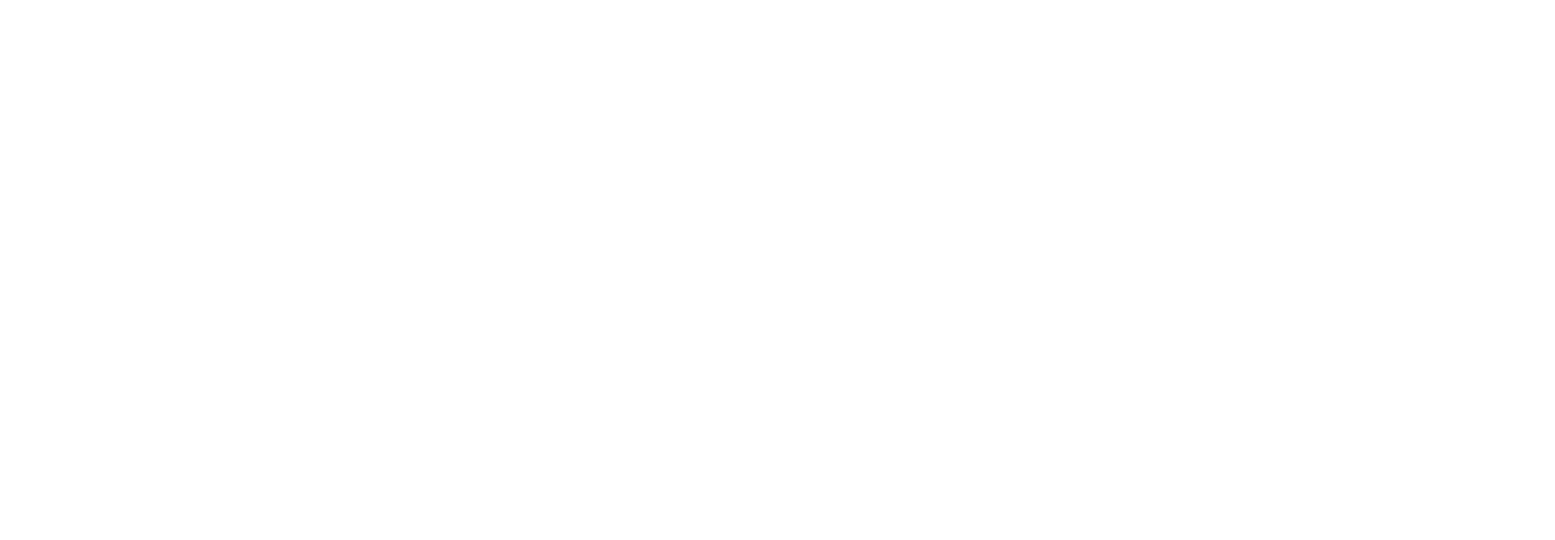
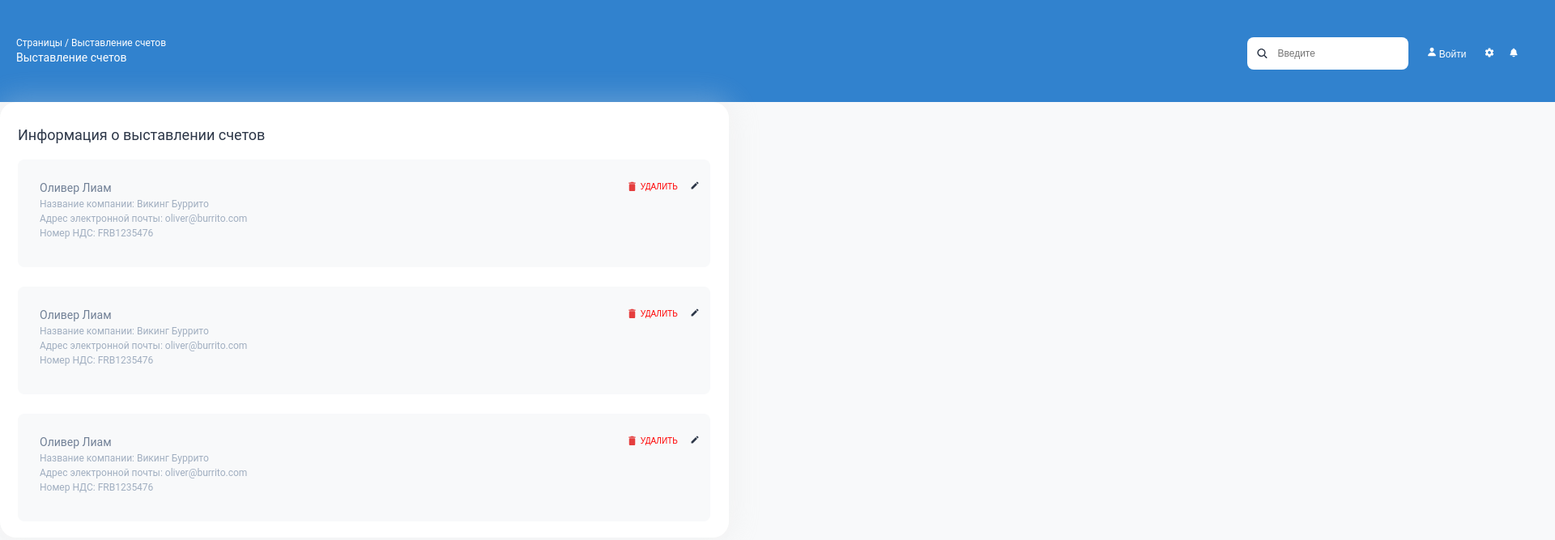
Before and after one commit to HarinovIvan/Bank-Apps, a plain HTML site: page index.html in a window 1280 px wide. Shown: the whole page at 81% size, 1920 px wide, since content can reach past the window. Drawn offline with Linux system fonts and the light colour scheme; a web font is replaced by a local one.

Commit message:
добавила header и информацию о выставлении счетов

```diff
--- a/index.html
+++ b/index.html
@@ -5,9 +5,83 @@
     <meta name="viewport" content="width=device-width, initial-scale=1.0">
     <link rel="stylesheet" href="./styles/normalize.css">
     <link rel="stylesheet" href="./styles/style.css">
+    <link rel="stylesheet" href="./styles/styles_header.css">
+    <link rel="stylesheet" href="./styles/styles_main.css">
     <title>Bank Apps</title>
 </head>
 <body>
-
+    <header>
+        <nav class="header">
+            <div class="billing">
+            <p class="p-bil">Страницы  /  Выставление счетов</p>
+            <h1 class="title-1">Выставление счетов</h1>
+            </div>
+            <div>
+                <ul class="buttonh">
+                    <li><form class="search" action="" method="post">
+                        <button type="submit"><img src="./icons/Addon.svg" alt="лупа"></button>
+                        <label for="comment"></label>
+                        <input type="text" id="username" name="username" placeholder="Введите">
+                    </form></li>
+                    <li> <button class="вход"> <a href="#"> <img class="iconsh" src="./icons/default/IONIcon/P/person/default.svg" alt="человечек"> Войти </a> </button> </li> <!-- button Войти-->
+                    <li> <button class="iconsh"> <img src="./icons/IONIcon_S_settings_sharp.svg" alt="настройки"> </button> </li><!-- button без текста-->
+                    <li> <button class="iconsh"> <img src="./icons/IONIcon_N_notifications_default.svg" alt="уведомления"> </button> </li><!-- button без текста-->
+                </ul>
+            </div>
+        </nav>
+    </header>
+    <main>
+        <section class="accounts"><!-- я, ваня и женя прижать к краю вправо и сделать паддинг -->
+            <section> <!-- ваня --> </section>
+            <section class="information"> <!-- я и женя -->
+                <section><!-- женя --></section>
+                <section class="billingm"> <!-- информация о выставлении счетов -->
+                   <h2 class="titlebil">Информация о выставлении счетов</h2>
+                   <article class="cards">
+                    <div class="текстcard">
+                    <h3 class="titlecard">Оливер Лиам</h3>
+                    <p class="textcard">Название компании: Викинг Буррито
+                        <br>
+                        Адрес электронной почты: oliver@burrito.com
+                        <br>
+                        Номер НДС: FRB1235476</p>
+                    </div>
+                        <div class="buttonm">
+                            <button class="delete"> <img class="trashcan" src="./icons/delete.svg" alt="мусорка"> удалить </button>
+                            <button><img class="pen" src="./icons/Edit.svg" alt="ручка"></button>
+                        </div>
+                   </article>
+                   <article class="cards">
+                    <div class="текстcard">
+                    <h3 class="titlecard">Оливер Лиам</h3>
+                    <p class="textcard">Название компании: Викинг Буррито
+                        <br>
+                        Адрес электронной почты: oliver@burrito.com
+                        <br>
+                        Номер НДС: FRB1235476</p>
+                    </div>
+                        <div class="buttonm">
+                            <button class="delete"> <img class="trashcan" src="./icons/delete.svg" alt="мусорка"> удалить </button>
+                            <button><img class="pen" src="./icons/Edit.svg" alt="ручка"></button>
+                        </div>
+                   </article>
+                   <article class="cards">
+                    <div class="текстcard">
+                    <h3 class="titlecard">Оливер Лиам</h3>
+                    <p class="textcard">Название компании: Викинг Буррито
+                        <br>
+                        Адрес электронной почты: oliver@burrito.com
+                        <br>
+                        Номер НДС: FRB1235476</p>
+                    </div>
+                        <div class="buttonm">
+                            <button class="delete"> <img class="trashcan" src="./icons/delete.svg" alt="мусорка"> удалить </button>
+                            <button><img class="pen" src="./icons/Edit.svg" alt="ручка"></button>
+                        </div>
+                   </article>
+                </section>
+            </section>
+        </section>
+    </main>
 </body>
-</html>
+</html> <!--  -->
--- a/styles/normalize.css
+++ b/styles/normalize.css
@@ -6,7 +6,6 @@
 /* ОБНУЛЕНИЕ СТИЛЕЙ */
 
 @import url('https://fonts.googleapis.com/css2?family=Livvic:ital,wght@0,100;0,200;0,300;0,400;0,500;0,600;0,700;0,900;1,100;1,200;1,300;1,400;1,500;1,600;1,700;1,900&family=Shafarik&display=swap');
-
 *,
 *::before,
 *::after {
@@ -47,6 +46,6 @@ html {
 }
 body {
 	line-height: 1;
-	/* font-family: "Roboto"; */
+	font-family: "Roboto";
 	/* background: #f5f5f5; */
 }
--- a/styles/style.css
+++ b/styles/style.css
@@ -0,0 +1,5 @@
+body{
+    width: 1920px;
+    margin: 0 auto;
+    background-color: #F8F9FA;
+}
--- /dev/null
+++ b/styles/styles_header.css
@@ -0,0 +1,69 @@
+.header{
+    padding: 44px 45px 38px 20px;
+    background-color: #3182CE;
+}
+.header{
+    display: flex;
+    justify-content: space-between;
+    align-items: center;
+}
+.billing{
+    width: 193px ;
+    height: 44px ;
+}
+.p-bil{
+    font-weight: 400 ;
+    font-size: 12px ;
+    line-height: 150% ;
+    padding: 0 0 4px 0;
+    color: white;
+    width: 192px;
+    height: 18px;
+}
+.title-1{
+    font-weight: 400 ;
+    font-size: 14px ;
+    line-height: 140% ;
+    color: white;
+    width: 146px;
+    height: 20px;
+}
+button { background: transparent; }
+.вход {
+    width: 58px;
+    height: 16px;
+}
+.вход a{
+    font-weight: 400 ;
+    font-size: 12px ;
+    line-height: 150% ;
+    color: white;
+}
+.iconsh {
+    width: 12px;
+    height: 12px;
+}
+.buttonh{
+    display: flex;
+    justify-content: center;
+    align-items: center;
+}
+.buttonh li:not(:last-child){
+    margin: 0 18px 0 0;
+}
+.search{
+    width: 199px;
+    height: 40px;
+    background-color: white;
+    border-radius: 8px;
+    display: flex;
+    justify-content: flex-start;
+    align-items: center;
+}
+.search button{
+    width: 37.5px;
+    height: 37.5px;
+}
+.search input{
+    font-size: 12px;
+}
--- /dev/null
+++ b/styles/styles_main.css
@@ -0,0 +1,80 @@
+/*.accounts{
+    width: 1584px;
+    height: 998px;
+    display: flex;
+    justify-content: space-between;
+    align-items: flex-start;
+    flex-direction: column-reverse;
+}
+.information{
+    width: 1584px;
+    height: 538px;
+}*/
+.billingm{
+    width: 900px;
+    height: 538px;
+    background-color: white;
+    border-radius: 20px;
+    box-shadow: 0px 0px 35px 5px rgba(226, 226, 226, 0.3);
+    padding: 0 22px;
+}
+.titlebil{
+    font-weight: 400 ;
+    font-size: 18px ;
+    line-height: 140% ;
+    color: rgb(45, 55, 72);
+    margin: 0 0 18px;
+    padding: 28px 0 0 0;
+}
+.titlecard{
+    font-weight: 400 ;
+    font-size: 14px ;
+    line-height: 140% ;
+    color: rgb(113, 128, 150);
+}
+.textcard{
+    font-weight: 400 ;
+    font-size: 12px ;
+    line-height: 150% ;
+    color: rgb(160, 174, 192);
+    width: 266px;
+    height: 54px;
+}
+.текстcard{
+    width: 266px;
+    height: 81px;
+}
+.trashcan{
+    width: 15px;
+    height: 15px;
+}
+.pen{
+    width: 12px;
+    height: 12px;
+}
+.delete{
+    font-weight: 400 ;
+    font-size: 10px ;
+    line-height: 150% ;
+    color: red;
+    text-transform: uppercase
+}
+.cards{
+    width: 855px;
+    height: 133px;
+    padding: 26px 13px 26px 27px;
+    background-color: #F8F9FA;
+    border-radius: 8px;
+}
+.cards{
+    display: flex;
+    justify-content: space-between;
+    align-items: center;
+    align-items: flex-start;
+    margin: 0 0 24px 0;
+}
+.buttonm{
+    width: 91px;
+    display: flex;
+    justify-content: space-between;
+}
```
Also changed, not shown: icons/Addon.svg (added), icons/Edit.svg (added), icons/IONIcon_N_notifications_default.svg (added), icons/IONIcon_S_settings_sharp.svg (added), icons/default/IONIcon/P/person/default.svg (added), icons/delete.svg (added).
